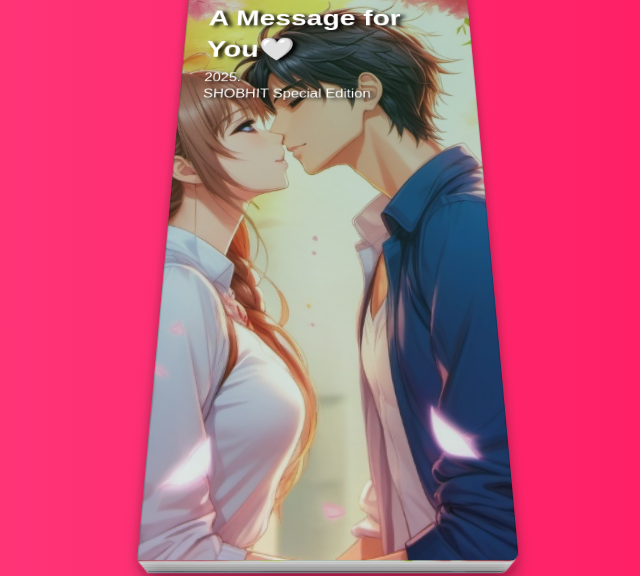
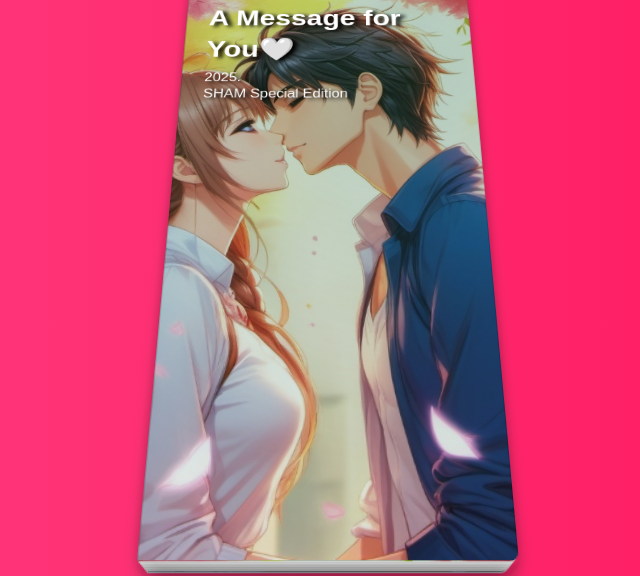
Before and after one commit to Sham786-starr/JANEMNNN-, a plain HTML site: page book.html in a window 1280 px wide. Shown: the part 183-759 px from the top of the page, 312-952 px from the left. Drawn offline with Linux system fonts and the light colour scheme.

Commit message:
Update book.html

```diff
--- a/book.html
+++ b/book.html
@@ -3,7 +3,7 @@
   <head>
     <meta charset="UTF-8" />
     <meta name="viewport" content="width=device-width, initial-scale=1.0" />
-    <title>Message by Shobhit Dev | codingstella</title>
+    <title>Message by Sham | codingstella</title>
      <style>
       * {
   box-sizing: border-box;
@@ -301,7 +301,7 @@ body {
               text-shadow: 5px 2px 5px rgb(0, 0, 0);
             "
           >
-            2025.<br />SHOBHIT Special Edition
+            2025.<br />SHAM Special Edition
           </p>
         </div>
         <div class="back">
@@ -317,7 +317,7 @@ body {
 
           <p>
             Play Video Before Start Reading... <br />Since we connect in
-            Instagram on January 8th, 2021, ....
+            Snapchat on December 3rd, 2023, ....
           </p>
         </div>
       </div>
@@ -326,7 +326,7 @@ body {
         <div class="front">
           <h2>From Strangers to Something Special ❤️✨</h2>
           <p>
-            It’s incredible to think how, just a few days ago, I didn’t even know you. Meeting you through [platform] was a moment of fate that I’ll always be grateful for.
+            It’s incredible to think how, just a few days ago, I didn’t even know you. Meeting you through Snapchat was a moment of fate that I’ll always be grateful for.
 
 At first, I wasn’t sure how we’d connect, what we’d talk about, or what kind of person you’d be. But now, after spending time with you, I’ve realized something truly special—
 
```
